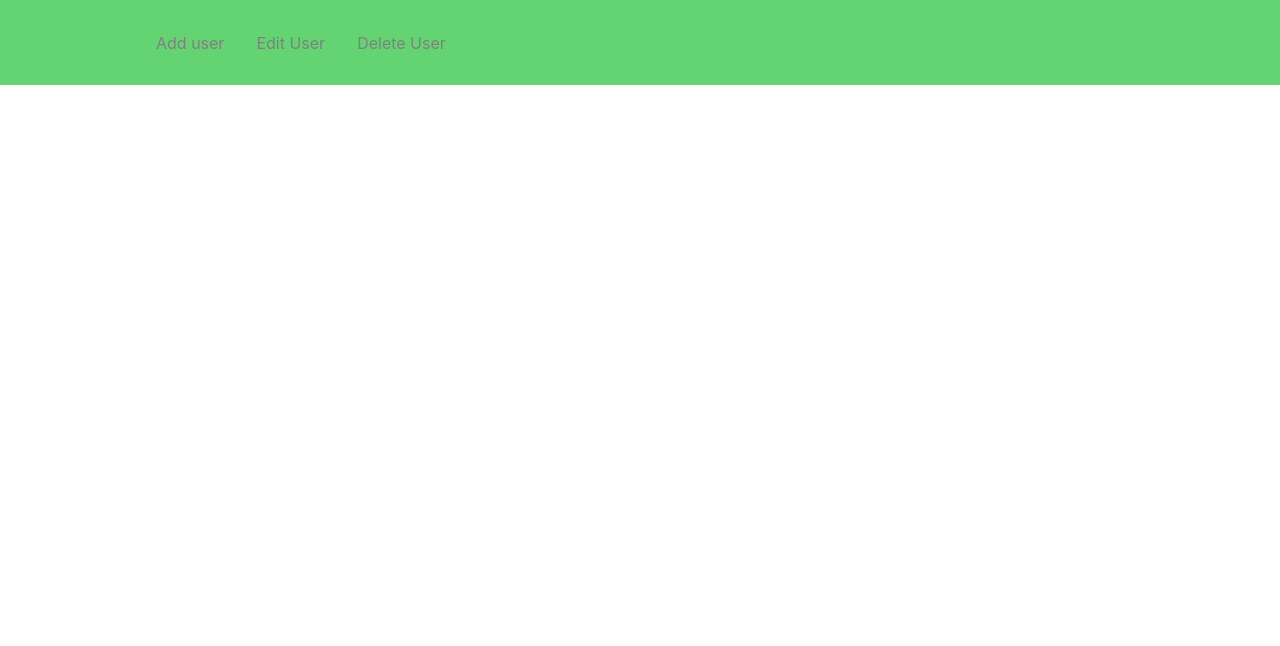
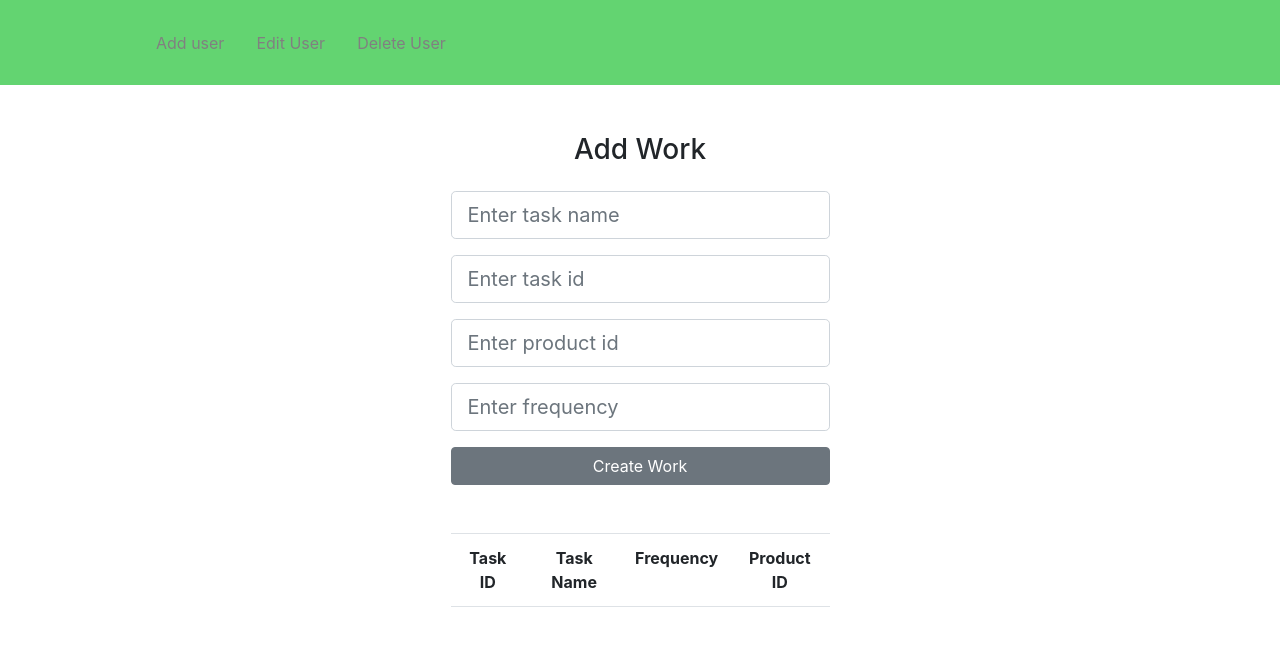
Before and after one commit to josefcohen96/PERN_PROJECT, a React (Create React App) app in the folder client/: page /works in a window 1280 px wide. Shown: the top 646 px of the page. Built offline with nearby package versions, Linux system fonts and the light colour scheme; no server answers.

Commit message:
adding workOut db and functions

```diff
--- a/client/src/App.js
+++ b/client/src/App.js
@@ -5,6 +5,7 @@ import EditUser from "./components/pages/EditUser";
 import { BrowserRouter as Router, Routes, Route } from "react-router-dom";
 import Navbar from "./components/NavBar";
 import LoginPage from "./components/pages/LoginPage";
+import WorksPage from "./components/pages/WorksPage";
 
 import "./App.css";
 export default function App() {
@@ -16,6 +17,7 @@ export default function App() {
         <Route path="/InputUser"  element={<InputUser/>}/>
         <Route path='/EditUser' element={<EditUser/>} />
         <Route path='/DeleteUser' element={<DeleteUser/>} />
+        <Route path= '/works' element={<WorksPage/>} />
 
         {/* <Route path='/blogs' component={Blogs} /> */}
         {/* <Route path='/sign-up' component={SignUp} /> */}
--- a/client/src/components/NavBar.js
+++ b/client/src/components/NavBar.js
@@ -14,17 +14,17 @@ const Navbar = () => {
       <Nav>
         <Bars />
         <NavMenu>
-          <NavLink to='/InputUser' activeStyle>
+          <NavLink to='/InputUser' activestyle="true">
             Add user
           </NavLink>
-          <NavLink to='/EditUser' activeStyle>
+          <NavLink to='/EditUser' activestyle="true">
             Edit User
           </NavLink>
-          <NavLink to='/DeleteUser' activeStyle>
+          <NavLink to='/DeleteUser' activestyle="true">
             Delete User
           </NavLink>
 
-          {/* <NavLink to='/Sign-Out' activeStyle>
+          {/* <NavLink to='/Sign-Out' activeStyle="true">
             Sign Out
           </NavLink> */}
           {/* Second Nav */}
--- a/client/src/components/pages/EditUser.js
+++ b/client/src/components/pages/EditUser.js
@@ -1,5 +1,5 @@
 import React, { useState } from "react";
-// import TextBox from "./TextBox"
+
 const EditUser = () => {
 
     const [user, setUser] = useState({
@@ -19,7 +19,6 @@ const EditUser = () => {
                 method: "POST",
                 headers: { "Content-Type": "application/json" },
                 body: JSON.stringify(user)
-
             });
             console.log(user)
             console.log(JSON.stringify(user))
--- a/client/src/components/pages/InputUser.js
+++ b/client/src/components/pages/InputUser.js
@@ -17,7 +17,7 @@ const InputUser = () => {
 
     const onInputChange = e => {
         setUser({ ...user, [e.target.name]: e.target.value });
-    }
+    };
     const onSubmit = async e => {
         e.preventDefault();
         try {
--- a/client/src/components/pages/LoginPage.js
+++ b/client/src/components/pages/LoginPage.js
@@ -13,7 +13,7 @@ const SignInPage = () => {
                     <input type="text" name="first_name" required />
                 </p>
                 <p>
-                    <label>Password</label>
+                    <label>Password     </label>
                     <Link to="/forget-password"><label className="right-label">Forget password?</label></Link>
                     <br/>
                     <input type="password" name="password" required />
--- /dev/null
+++ b/client/src/components/pages/WorksPage.js
@@ -0,0 +1,230 @@
+import React, { useEffect, useState } from 'react';
+
+function WorksList() {
+    // ###################  DISPLAY ALL WORKS ########################
+
+    const [workouts, setWorkouts] = useState([{}]);
+
+    useEffect(() => {
+        async function fetchData() {
+            const response = await fetch("http://localhost:5000/works", {
+                method: "GET",
+                headers: { "Content-Type": "application/json" }
+
+            });
+            const jsonData = await response.json();
+
+            setWorkouts(jsonData);
+        }
+        fetchData();
+    }, []);
+
+
+    // ################## ADDING NEW WORK #########################
+
+    const [work, setWork] = useState({
+        task_name: "",
+        task_id: "",
+        product_id: "",
+        frequency: ""
+    });
+    const { task_name, task_id, product_id, frequency } = work
+    const onInputChange = e => {
+        setWork({ ...work, [e.target.name]: e.target.value });
+    }
+    const onSubmit = async e => {
+        e.preventDefault();
+        try {
+            const response = await fetch("http://localhost:5000/Works", {
+                method: "POST",
+                headers: { "Content-Type": "application/json" },
+                body: JSON.stringify(work)
+
+            });
+            console.log(work)
+            console.log(JSON.stringify(work))
+            console.log(response)
+        } catch (err) {
+            console.error(err.message)
+        }
+    };
+
+    return (
+        <div className="container">
+            <div className="row">
+                <div className="col-sm-5 col-offset-3 mx-auto shadow p-5">
+                    <h3 className="text-center mb-4">Add Work</h3>
+                    <form onSubmit={e => onSubmit(e)}>
+                        <div className="form-group">
+                            <input
+                                type="text"
+                                className="form-control form-control-lg"
+                                placeholder="Enter task name"
+                                name="task_name"
+                                value={task_name}
+                                onChange={e => onInputChange(e)}
+                            />
+                        </div>
+                        <div className="form-group">
+                            <input
+                                type="text"
+                                className="form-control form-control-lg"
+                                placeholder="Enter task id"
+                                name="task_id"
+                                value={task_id}
+                                onChange={e => onInputChange(e)}
+                            />
+                        </div>
+                        <div className="form-group">
+                            <input
+                                type="text"
+                                className="form-control form-control-lg"
+                                placeholder="Enter product id"
+                                name="product_id"
+                                value={product_id}
+                                onChange={e => onInputChange(e)}
+                            />
+                        </div>
+                        <div className="form-group">
+                            <input
+                                type="text"
+                                className="form-control form-control-lg"
+                                placeholder="Enter frequency"
+                                name="frequency"
+                                value={frequency}
+                                onChange={e => onInputChange(e)}
+                            />
+                        </div>
+                        <button className="btn btn-secondary btn-block">Create Work</button>
+                        <div>
+                            <div>
+                            </div>
+                            <div>
+                                <table class="table mt-5 text-center">
+                                    <tbody>
+                                        <th>Task ID</th>
+                                        <th>Task Name</th>
+                                        <th>Frequency</th>
+                                        <th>Product ID</th>
+                                        {workouts.map(work => (
+                                            <tr>
+                                                <td>{work.task_id}</td>
+                                                <td>{work.task_name}</td>
+                                                <td>{work.frequency}</td>
+                                                <td>{work.product_id}</td>
+                                            </tr>
+                                        ))}
+                                    </tbody>
+                                </table>
+                            </div>
+                        </div>
+                    </form>
+                </div>
+            </div>
+        </div>
+
+    );
+}
+
+
+// const WorksList = () => {
+//     const [work, setWork] = useState([]);
+
+//     const { task_name, task_id, product_id, frequency } = work;
+
+//     const addWork = async works => {
+//         works.preventDefault();
+//         try {
+//             const addWork = await fetch("http://localhost:5000/Works", {
+//                 method: "POST",
+//                 headers: { "Content-Type": "application/json" },
+//                 body: JSON.stringify(works)
+//             })
+//         } catch (err) {
+//             console.error(err.message);
+//         }
+//         setWork();
+//     };
+
+//     const getWorkdList = async () => {
+//         try {
+//             const response = await fetch("http://localhost:5000/Works")
+//             const jsonData = await response.json();
+
+//             setWork(jsonData);
+//         } catch (err) {
+//             console.error(err.message);
+//         }
+//     };
+//     useEffect(() => {
+//         getWorkdList();
+//     }, []);
+//     const onInputChange = e => {
+//         setWork({ ...work, [e.target.name]: e.target.value });
+//     };
+
+//     console.log(work);
+//     return (
+//         <div className="container">
+//             <div className="row">
+//                 <div className="col-sm-5 col-offset-3 mx-auto shadow p-5">
+//                     <h3 className="text-center mb-4">Add Work</h3>
+//                     <form onSubmit={e => addWork(e)}>
+//                         <div className="form-group">
+//                             <input
+//                                 type="text"
+//                                 className="form-control form-control-lg"
+//                                 placeholder="Enter task name"
+//                                 name="task_name"
+//                                 value={task_name}
+//                                 onChange={e => onInputChange(e)}
+//                             />
+//                         </div>
+//                         <div className="form-group">
+//                             <input
+//                                 type="text"
+//                                 className="form-control form-control-lg"
+//                                 placeholder="Enter task id"
+//                                 name="task_id"
+//                                 value={task_id}
+//                                 onChange={e => onInputChange(e)}
+//                             />
+//                         </div>
+//                         <div className="form-group">
+//                             <input
+//                                 type="text"
+//                                 className="form-control form-control-lg"
+//                                 placeholder="Enter product id"
+//                                 name="product_id"
+//                                 value={product_id}
+//                                 onChange={e => onInputChange(e)}
+//                             />
+//                         </div>
+//                         <div className="form-group">
+//                             <input
+//                                 type="text"
+//                                 className="form-control form-control-lg"
+//                                 placeholder="Enter frequency"
+//                                 name="frequency"
+//                                 value={frequency}
+//                                 onChange={e => onInputChange(e)}
+//                             />
+//                         </div>
+//                         <button
+//                             className="btn btn-secondary btn-block"
+//                             onClick={() => addWork()}
+//                         >Create Work</button>
+//                         <div>
+//                             <div>
+
+//                             </div>
+//                         </div>
+//                     </form>
+//                 </div>
+//             </div>
+//         </div>
+
+//     );
+// }
+
+export default WorksList;
```
Also changed, not shown: 1 other file (tests, documents, lock files or other folders).
